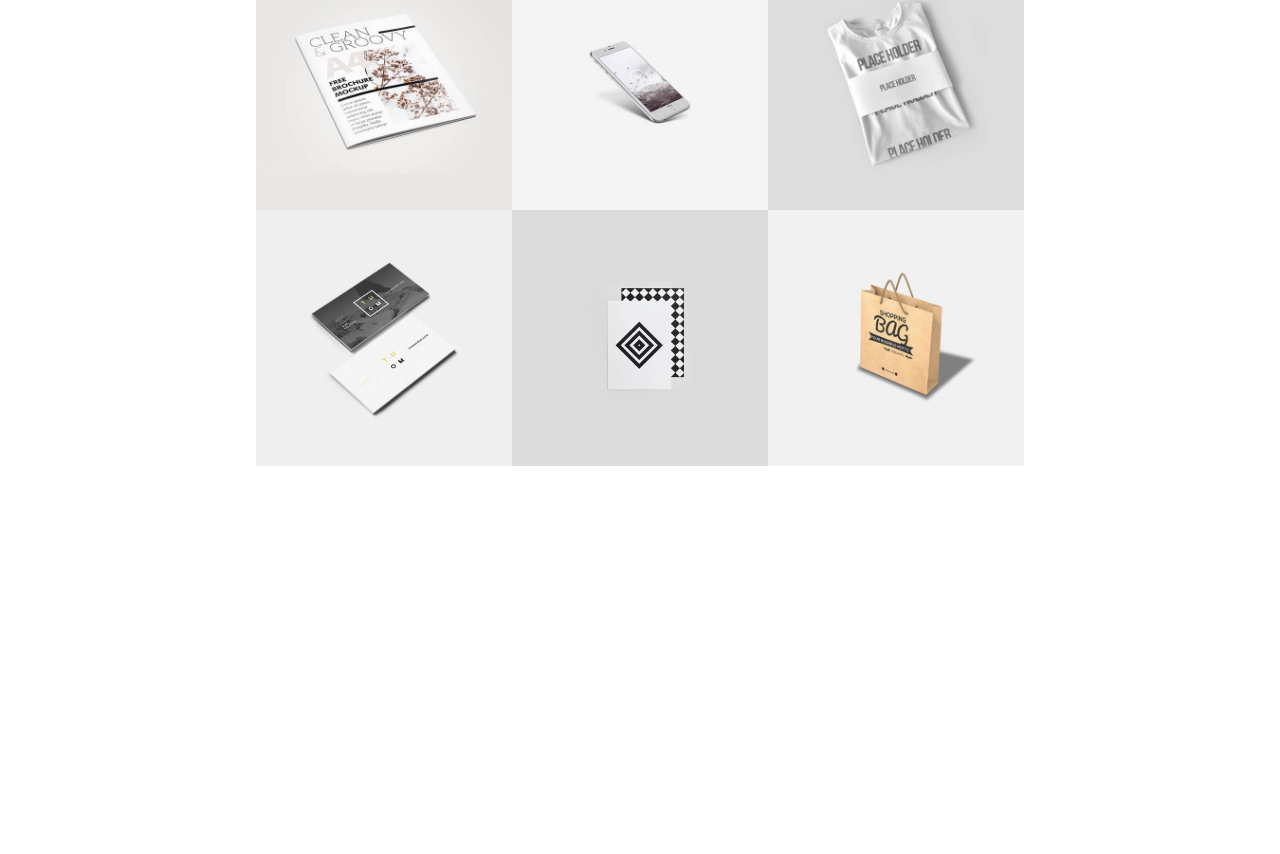
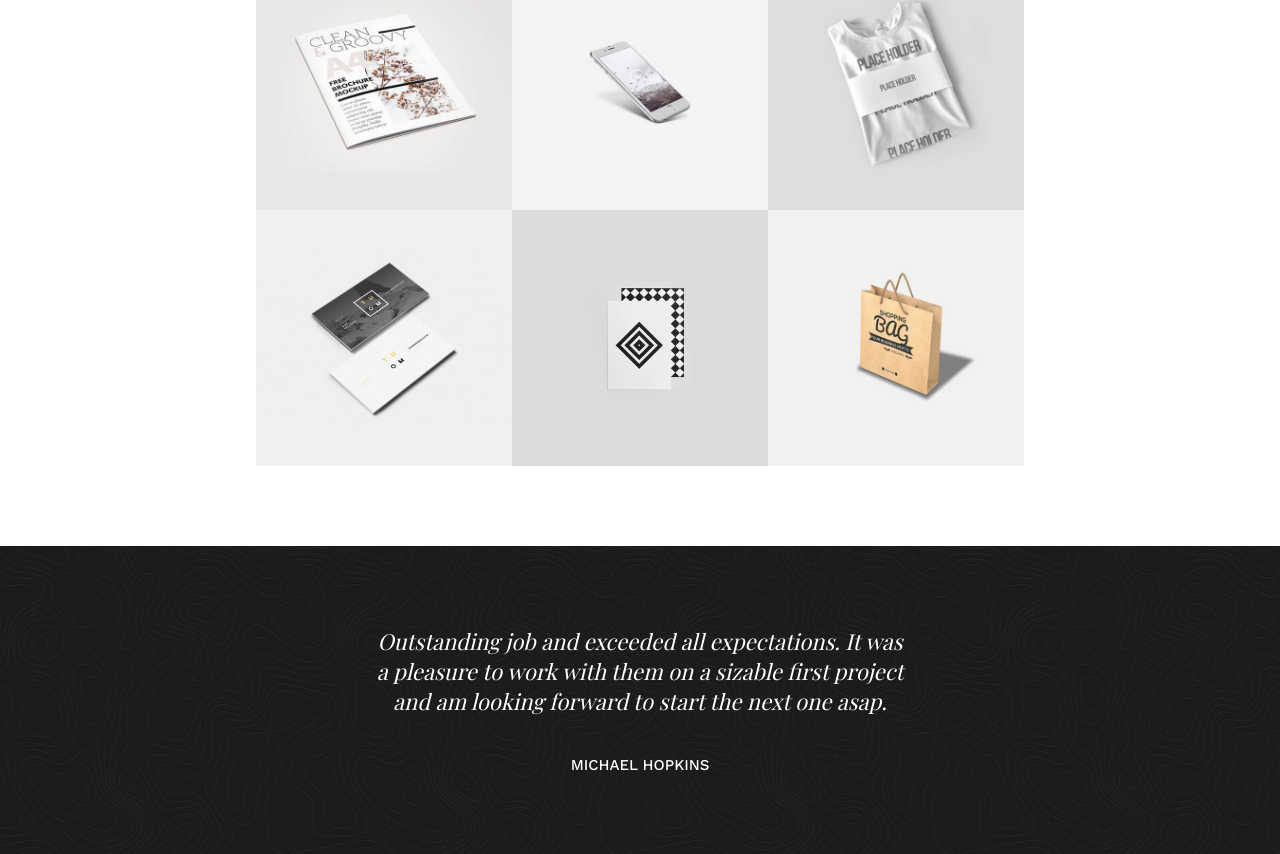
Before and after one commit to oleoot/Snow, a plain HTML site: page index.html in a window 1280 px wide. Shown: the part 2067-2921 px from the top of the page. Before the commit the page ends 2613 px from the top, so only its background shows below. Drawn offline with nearby package versions, Linux system fonts and the light colour scheme.

Commit message:
Statement section

```diff
--- a/css/style.css
+++ b/css/style.css
@@ -69,7 +69,7 @@ display: block;
 margin: 0 auto;
 }
 /* Accomplishment section ==========================================================================================================*/
-#accomplishment{
+#accomplishment, #statement{
 background: url(../img/bg/bg-2.jpg);
 background-size: cover;
 background-position: 50% 50%;
@@ -91,14 +91,27 @@ font-weight: 500;
 margin-bottom: 5px;
 }
 
-/* Projectst section ==========================================================================================================*/
+/* Projects section ==========================================================================================================*/
 .projects-wrap{
 grid-template-columns: 1fr 1fr 1fr;
 }
-
-
-
-
+/* Statement section ==========================================================================================================*/
+#statement p{
+text-align: center;
+color: var(--accent-color);
+width: 70%;
+margin: 0 auto;
+}
+#statement p:first-child{
+font-weight: 400;
+font-family: 'Playfair Display', serif;
+margin-bottom: 40px;
+font-style: italic;
+}
+#statement p:last-child{
+text-transform: uppercase;
+font-weight: 500;
+}
 
 
 
--- a/index.html
+++ b/index.html
@@ -5,7 +5,7 @@
     <meta charset="UTF-8">
     <meta name="viewport" content="width=device-width, initial-scale=1.0">
     <link href="https://fonts.googleapis.com/css2?family=Work+Sans:wght@300;400;500;700&display=swap" rel="stylesheet">
-    <link href="https://fonts.googleapis.com/css2?family=Playfair+Display:wght@700&display=swap" rel="stylesheet">
+    <link href="https://fonts.googleapis.com/css2?family=Playfair+Display:wght@400;700&display=swap" rel="stylesheet">
     <link rel="stylesheet" href="css/style.css">
     <title>Snow</title>
 </head>
@@ -118,7 +118,14 @@
             </div>
         </div>
     </section>
-
+    <section id="statement">
+        <div class="container">
+            <p class="text-md">Outstanding job and exceeded all expectations. It was a pleasure to work with them on
+                a
+                sizable first project and am looking forward to start the next one asap.</p>
+            <p class="text-s">Michael Hopkins</p>
+        </div>
+    </section>
 
 
 </body>
```
